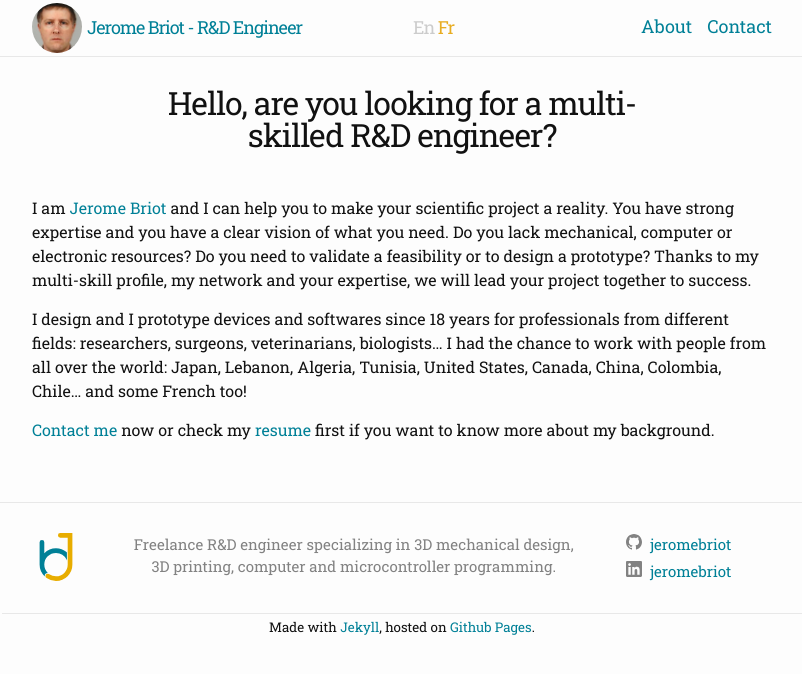
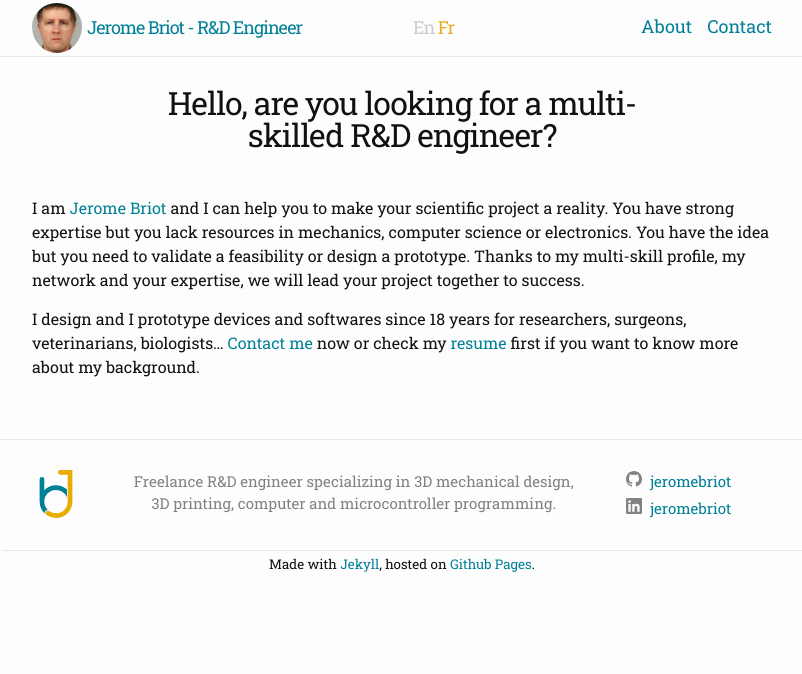
Before and after one commit to JeromeBriot/jeromebriot.github.io, a Jekyll site: the page built from index.md, in a window 1280 px wide. Shown: the top 674 px of the page, without its empty margins (238-1040 px from the left). Built offline with Jekyll 4.4.1, drawn with Linux system fonts in a browser that asks for light colours.

Commit message:
Simplify landing page content

```diff
--- a/index.md
+++ b/index.md
@@ -7,8 +7,6 @@ nav_title: About
 ref: index
 ---
 
-I am [Jerome Briot]({{ "/" | relative_url }}) and I can help you to make your scientific project a reality. You have strong expertise and you have a clear vision of what you need. Do you lack mechanical, computer or electronic resources? Do you need to validate a feasibility or to design a prototype? Thanks to my multi-skill profile, my network and your expertise, we will lead your project together to success.
+I am [Jerome Briot]({{ site.baseurl }}{% link index.md %}) and I can help you to make your scientific project a reality. You have strong expertise but you lack resources in mechanics, computer science or electronics. You have the idea but you need to validate a feasibility or design a prototype. Thanks to my multi-skill profile, my network and your expertise, we will lead your project together to success.
 
-I design and I prototype devices and softwares since {{ "now" | date: "%Y" | minus: 2000 }} years for professionals from different fields: researchers, surgeons, veterinarians, biologists… I had the chance to work with people from all over the world: Japan, Lebanon, Algeria, Tunisia, United States, Canada, China, Colombia, Chile… and some French too!
-
-[Contact me]({{ "/contact/" | relative_url }}) now or check my [resume]({{ "/resume/" | relative_url }}) first if you want to know more about my background.
+I design and I prototype devices and softwares since {{ "now" | date: "%Y" | minus: 2000 }} years for researchers, surgeons, veterinarians, biologists… [Contact me]({{ site.baseurl }}{% link contact.md %}) now or check my [resume]({{ site.baseurl }}{% link resume.md %}) first if you want to know more about my background.
```
Also changed, not shown: accueil.md (+2 -4 lines).
